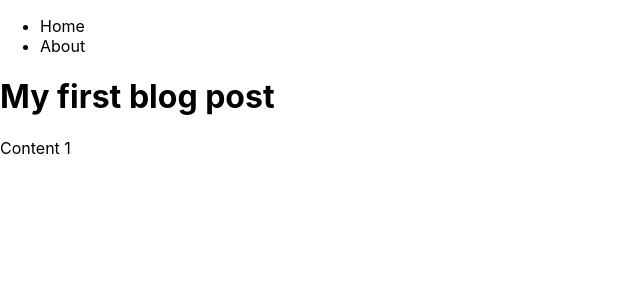
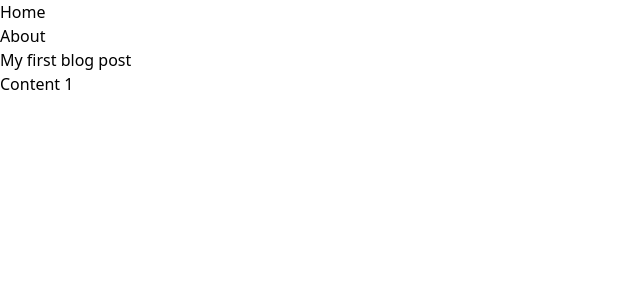
Before and after one commit to jnemo44/diy-blog, a Next.js app: page /blog/first in a window 1280 px wide. Shown: the top 300 px of the page, without its empty margins (0-640 px from the left). Built offline with nearby package versions, Linux system fonts and the light colour scheme.

Commit message:
Added Tailwind CSS

```diff
--- a/package.json
+++ b/package.json
@@ -14,7 +14,10 @@
     "react-dom": "18.2.0"
   },
   "devDependencies": {
+    "autoprefixer": "^10.4.8",
     "eslint": "8.23.0",
-    "eslint-config-next": "12.2.5"
+    "eslint-config-next": "12.2.5",
+    "postcss": "^8.4.16",
+    "tailwindcss": "^3.1.8"
   }
 }
--- a/pages/about.js
+++ b/pages/about.js
@@ -9,7 +9,7 @@
         </Head>
 
         <main>
-          <h1>About</h1>
+          <h1 className="text-3xl font-bold underline">About</h1>
         </main>
 
       </div>
--- a/pages/blog/[slug].js
+++ b/pages/blog/[slug].js
@@ -10,7 +10,7 @@
             </Head>
 
             <main>
-                <h1>{title}</h1>
+                <h1 className="text-bold">{title}</h1>
                 <div>{content}</div>
             </main>
 
@@ -19,7 +19,6 @@
 }
 
 export async function getStaticProps(context) {
-    console.log('hi', context)
     const { params } = context;
     return {
         props: blogPosts.find(post => post.slug === params.slug), // will be passed to the page component as props
--- /dev/null
+++ b/postcss.config.js
@@ -0,0 +1,6 @@
+module.exports = {
+  plugins: {
+    tailwindcss: {},
+    autoprefixer: {},
+  },
+}
--- a/styles/globals.css
+++ b/styles/globals.css
@@ -1,26 +1,3 @@
-html,
-body {
-  padding: 0;
-  margin: 0;
-  font-family: -apple-system, BlinkMacSystemFont, Segoe UI, Roboto, Oxygen,
-    Ubuntu, Cantarell, Fira Sans, Droid Sans, Helvetica Neue, sans-serif;
-}
-
-a {
-  color: inherit;
-  text-decoration: none;
-}
-
-* {
-  box-sizing: border-box;
-}
-
-@media (prefers-color-scheme: dark) {
-  html {
-    color-scheme: dark;
-  }
-  body {
-    color: white;
-    background: black;
-  }
-}
+@tailwind base;
+@tailwind components;
+@tailwind utilities;
--- /dev/null
+++ b/tailwind.config.js
@@ -0,0 +1,11 @@
+/** @type {import('tailwindcss').Config} */
+module.exports = {
+  content: [
+    "./pages/**/*.{js,ts,jsx,tsx}",
+    "./components/**/*.{js,ts,jsx,tsx}",
+  ],
+  theme: {
+    extend: {},
+  },
+  plugins: [],
+}
```
Also changed, not shown: 1 other file (tests, documents, lock files or other folders).
